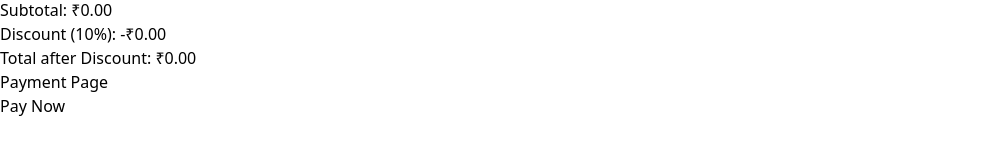
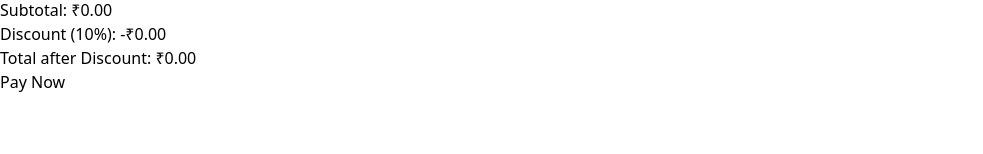
Before and after one commit to MuthuPandi-B/E-commerce-site, a React (Vite) app: page /cart in a window 1280 px wide. Shown: the part 610-764 px from the top of the page, without its empty margins (0-983 px from the left). Built offline with nearby package versions, Linux system fonts and the light colour scheme.

Commit message:
log removed

```diff
--- a/src/Components/PaymentComponent.jsx
+++ b/src/Components/PaymentComponent.jsx
@@ -20,7 +20,7 @@
       alert('Razorpay SDK failed to load. Are you online?');
       return;
     }
-    console.log(import.meta.env.VITE_RAZORPAY_KEY);
+
 
     const options = {
 
@@ -32,6 +32,7 @@
       image: Logo, // Replace with your logo URL
       handler: function (response) {
         alert('Payment successful! Payment ID: ' + response.razorpay_payment_id);
+        window.location.href = '/';
       },
       prefill: {
         name: 'John Doe',
@@ -52,8 +53,8 @@
 
   return (
     <div>
-      <h1>Payment Page</h1>
-      <button onClick={handlePayment}>Pay Now</button>
+
+      <button className='bg-green-500 hover:bg-green-700 text-white font-bold py-2 px-4 rounded' onClick={handlePayment}>Pay Now</button >
     </div>
   );
 };
```
